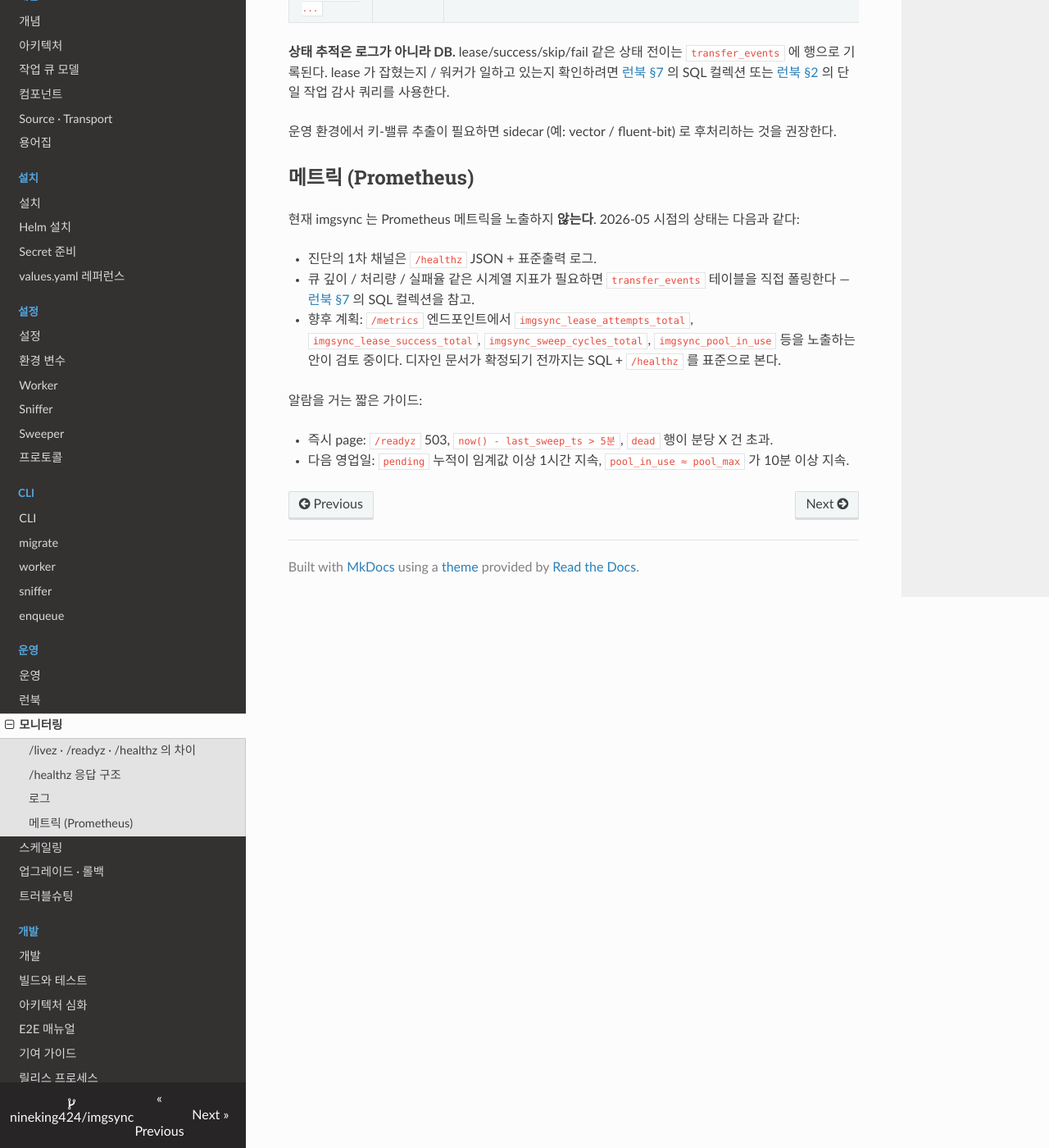
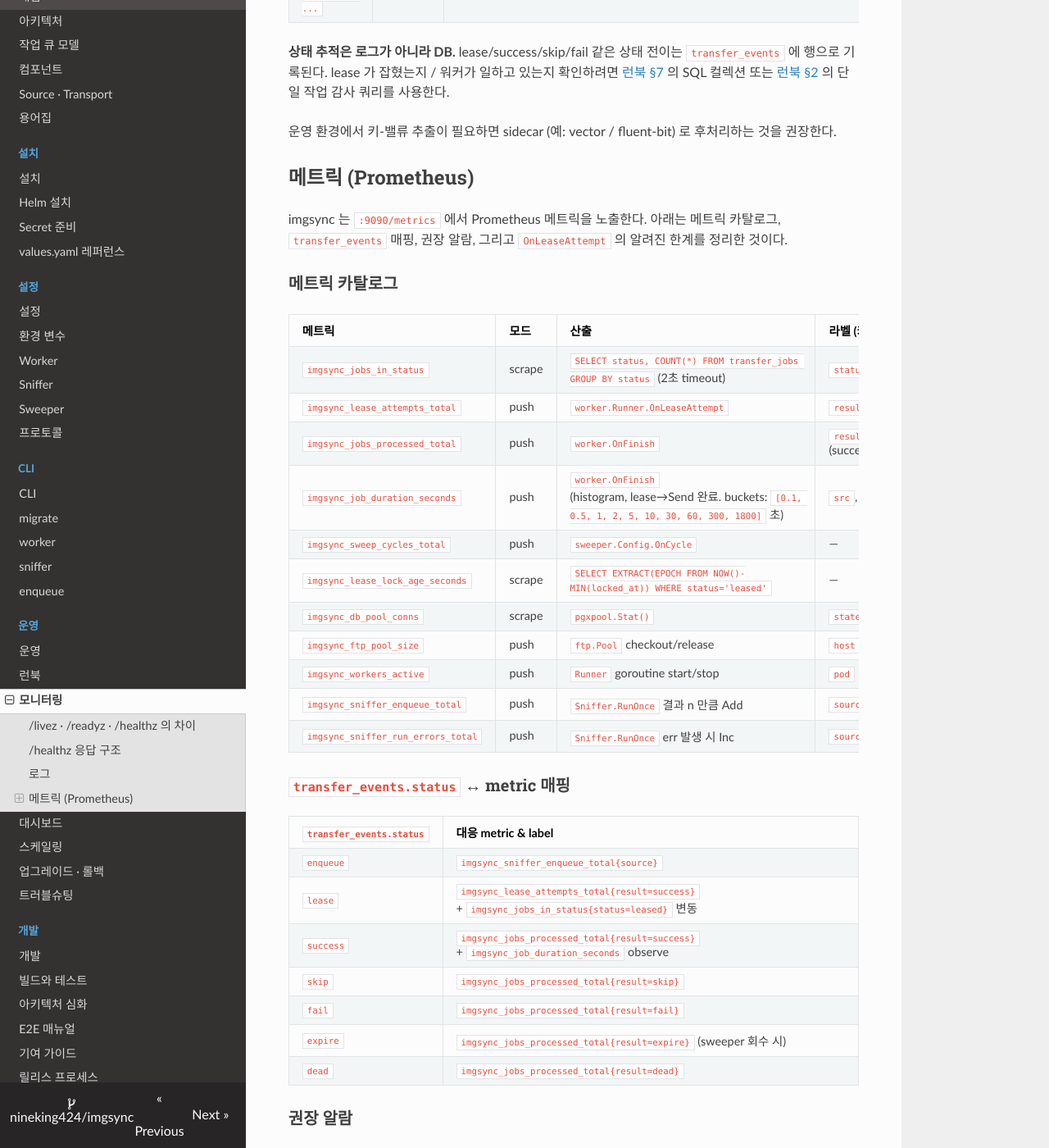
Before and after one commit to nineking424/imgsync, an MkDocs documentation site: the page built from docs/operating/monitoring.md, in a window 1280 px wide and 1400 px high, scrolled down 2047 px. Shown: the whole window at 82% size. Built offline with MkDocs 1.6.1, drawn with Linux system fonts in a browser that asks for light colours; nearby versions of some CDN libraries; some of the changed text lies outside the part shown.

```diff
--- a/docs/operating/monitoring.md
+++ b/docs/operating/monitoring.md
@@ -66,13 +66,46 @@ imgsync 는 의도적으로 **로그가 적다**. 정상 동작은 `transfer_eve
 
 ## 메트릭 (Prometheus)
 
-현재 imgsync 는 Prometheus 메트릭을 노출하지 **않는다**. 2026-05 시점의 상태는 다음과 같다:
+imgsync 는 `:9090/metrics` 에서 Prometheus 메트릭을 노출한다. 아래는 메트릭 카탈로그, `transfer_events` 매핑, 권장 알람, 그리고 `OnLeaseAttempt` 의 알려진 한계를 정리한 것이다.
 
-- 진단의 1차 채널은 `/healthz` JSON + 표준출력 로그.
-- 큐 깊이 / 처리량 / 실패율 같은 시계열 지표가 필요하면 `transfer_events` 테이블을 직접 폴링한다 — [런북 §7](runbook.md#7-sql) 의 SQL 컬렉션을 참고.
-- 향후 계획: `/metrics` 엔드포인트에서 `imgsync_lease_attempts_total`, `imgsync_lease_success_total`, `imgsync_sweep_cycles_total`, `imgsync_pool_in_use` 등을 노출하는 안이 검토 중이다. 디자인 문서가 확정되기 전까지는 SQL + `/healthz` 를 표준으로 본다.
+### 메트릭 카탈로그
 
-알람을 거는 짧은 가이드:
+| 메트릭 | 모드 | 산출 | 라벨 (카디널리티) |
+|---|---|---|---|
+| `imgsync_jobs_in_status` | scrape | `SELECT status, COUNT(*) FROM transfer_jobs GROUP BY status` (2초 timeout) | `status` (5) |
+| `imgsync_lease_attempts_total` | push | `worker.Runner.OnLeaseAttempt` | `result` (success/empty/error) |
+| `imgsync_jobs_processed_total` | push | `worker.OnFinish` | `result` (success/skip/fail/expire/dead) |
+| `imgsync_job_duration_seconds` | push | `worker.OnFinish` (histogram, lease→Send 완료. buckets: `[0.1, 0.5, 1, 2, 5, 10, 30, 60, 300, 1800]` 초) | `src`, `dst`, `result` (~45) |
+| `imgsync_sweep_cycles_total` | push | `sweeper.Config.OnCycle` | — |
+| `imgsync_lease_lock_age_seconds` | scrape | `SELECT EXTRACT(EPOCH FROM NOW()-MIN(locked_at)) WHERE status='leased'` | — |
+| `imgsync_db_pool_conns` | scrape | `pgxpool.Stat()` | `state` (in_use/idle/max) |
+| `imgsync_ftp_pool_size` | push | `ftp.Pool` checkout/release | `host`, `state` (in_use/idle) |
+| `imgsync_workers_active` | push | `Runner` goroutine start/stop | `pod` |
+| `imgsync_sniffer_enqueue_total` | push | `Sniffer.RunOnce` 결과 n 만큼 Add | `source` |
+| `imgsync_sniffer_run_errors_total` | push | `Sniffer.RunOnce` err 발생 시 Inc | `source` |
 
-- 즉시 page: `/readyz` 503, `now() - last_sweep_ts > 5분`, `dead` 행이 분당 X 건 초과.
-- 다음 영업일: `pending` 누적이 임계값 이상 1시간 지속, `pool_in_use ≈ pool_max` 가 10분 이상 지속.
+### `transfer_events.status` ↔ metric 매핑
+
+| `transfer_events.status` | 대응 metric & label |
+|---|---|
+| `enqueue` | `imgsync_sniffer_enqueue_total{source}` |
+| `lease` | `imgsync_lease_attempts_total{result=success}` + `imgsync_jobs_in_status{status=leased}` 변동 |
+| `success` | `imgsync_jobs_processed_total{result=success}` + `imgsync_job_duration_seconds` observe |
+| `skip` | `imgsync_jobs_processed_total{result=skip}` |
+| `fail` | `imgsync_jobs_processed_total{result=fail}` |
+| `expire` | `imgsync_jobs_processed_total{result=expire}` (sweeper 회수 시) |
+| `dead` | `imgsync_jobs_processed_total{result=dead}` |
+
+### 권장 알람
+
+| PromQL | 임계값 | 의미 |
+|---|---|---|
+| `imgsync_jobs_in_status{status="pending"}` | SLO 초과 지속 | 큐 적체 — 워커 스케일 또는 sniffer 폭주 확인 |
+| `rate(imgsync_jobs_processed_total{result="fail"}[5m])` | > X (운영 환경별 설정) | 실패율 급증 — `transfer_events` SQL 로 detail 조사 |
+| `imgsync_lease_lock_age_seconds` | > 600 (10분) | Stuck lease — sweeper 동작 확인 (`imgsync_sweep_cycles_total` rate) |
+
+### `OnLeaseAttempt` 의 한계
+
+`OnLeaseAttempt` 콜백은 `func(bool)` 단일 인자 시그니처로, 성공(true) / 빈 큐(false) 두 가지만 구분한다. 그 결과 DB driver 오류는 콜백 바깥의 별도 경로에서 log + retry 처리되며, `imgsync_lease_attempts_total{result="error"}` 로는 잡히지 않는다.
+
+운영 의미: lease error 가 반복될 경우 이 메트릭만 보면 놓칠 수 있다. DB 커넥션 이상은 `imgsync_db_pool_conns` scrape, pgx 드라이버 로그, `/readyz` probe 의 조합으로 감지해야 한다. 콜백 시그니처 확장은 향후 plan 에서 처리한다.
--- a/mkdocs.yml
+++ b/mkdocs.yml
@@ -100,6 +100,7 @@ nav:
       - operating/index.md
       - 런북: operating/runbook.md
       - 모니터링: operating/monitoring.md
+      - 대시보드: operating/dashboards.md
       - 스케일링: operating/scaling.md
       - 업그레이드 · 롤백: operating/upgrades-and-rollback.md
       - 트러블슈팅: operating/troubleshooting.md
```
Also changed, not shown: docs/operating/dashboards.md (added, +38 -0 lines), docs/operating/runbook.md (+10 -0 lines), 1 other file.
